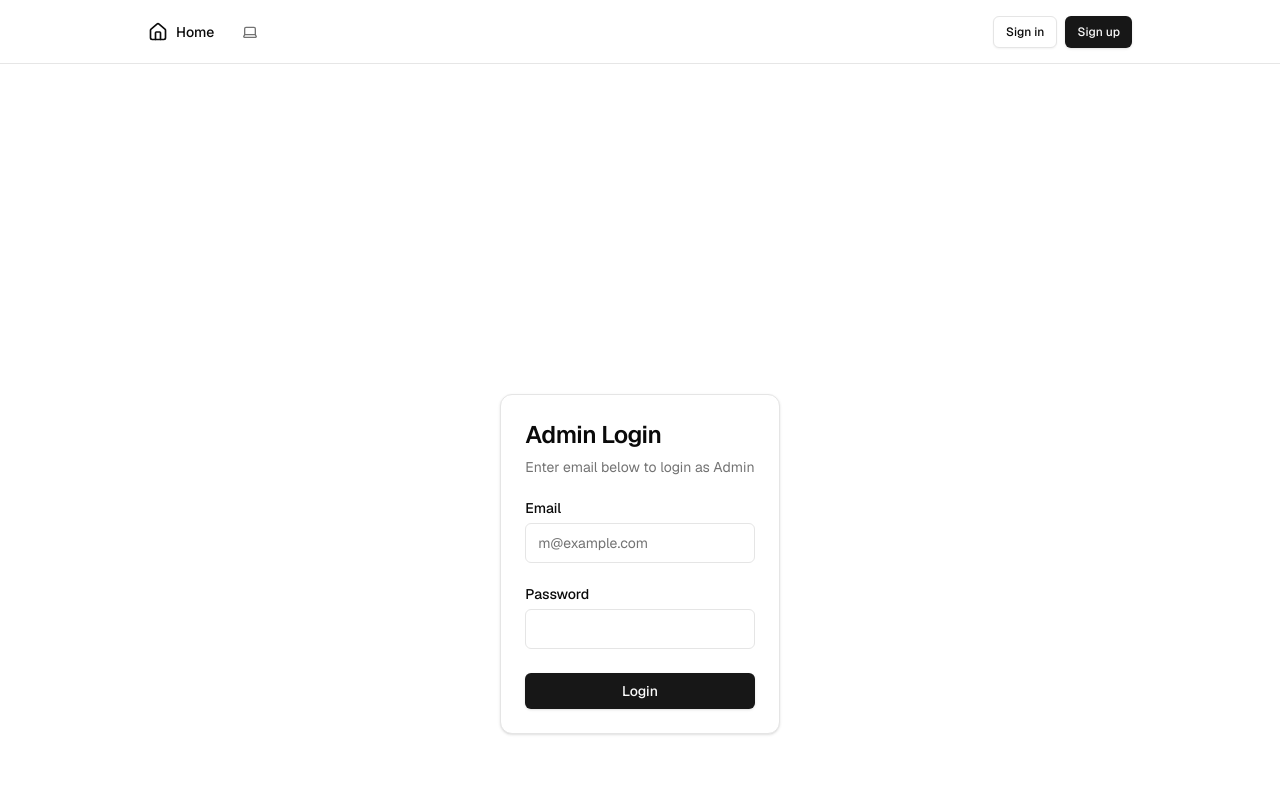
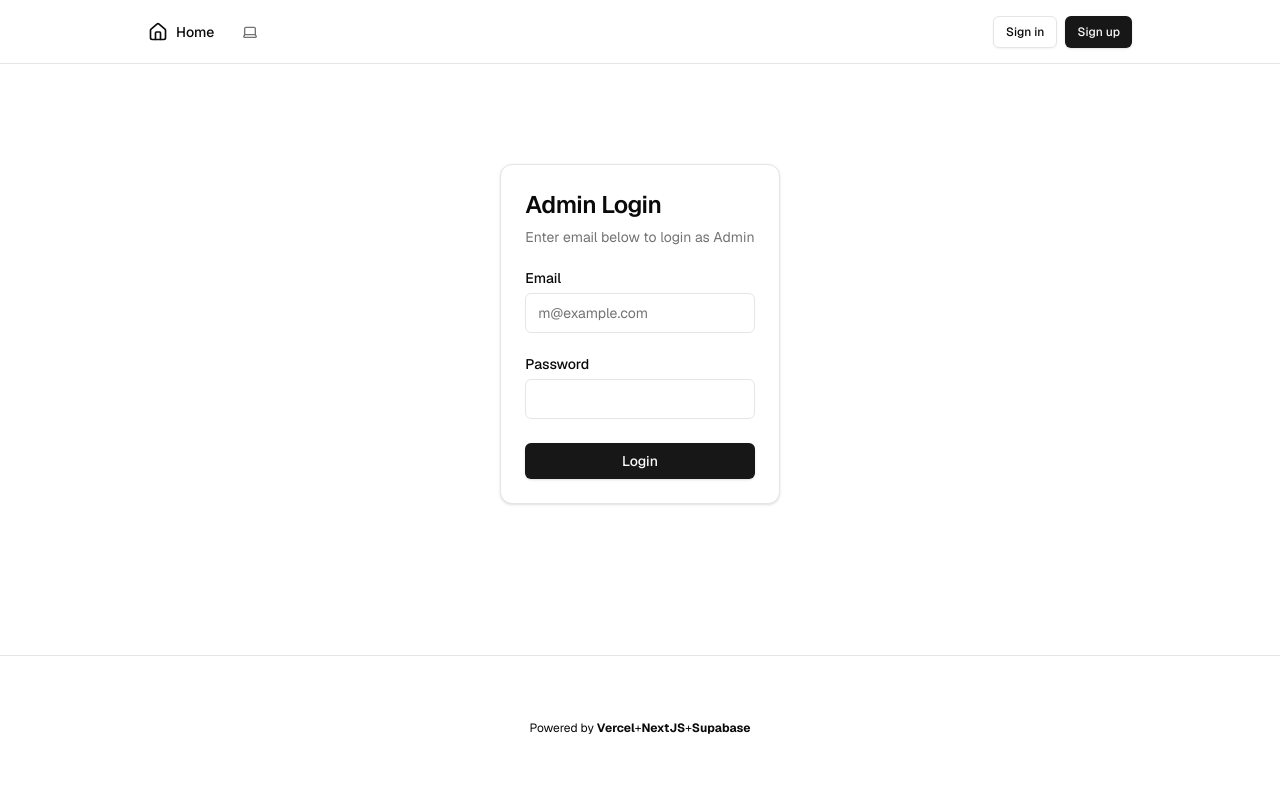
Before and after one commit to 19623248Git/sekuro-web-app, a Next.js app: page /admin/auth/login in a window 1280 px wide. Shown: the top 800 px of the page. Built offline with nearby package versions, Linux system fonts and the light colour scheme; no server answers.

Commit message:
fix: :bug: frontend redirect bug

```diff
--- a/app/admin/auth/login/page.tsx
+++ b/app/admin/auth/login/page.tsx
@@ -2,10 +2,8 @@ import { LoginForm } from "@/components/admin/admin_login-form";
 
 export default function Page() {
   return (
-    <div className="flex min-h-svh w-full items-center justify-center p-6 md:p-10">
       <div className="w-full max-w-sm">
         <LoginForm />
       </div>
-    </div>
   );
 }
```
